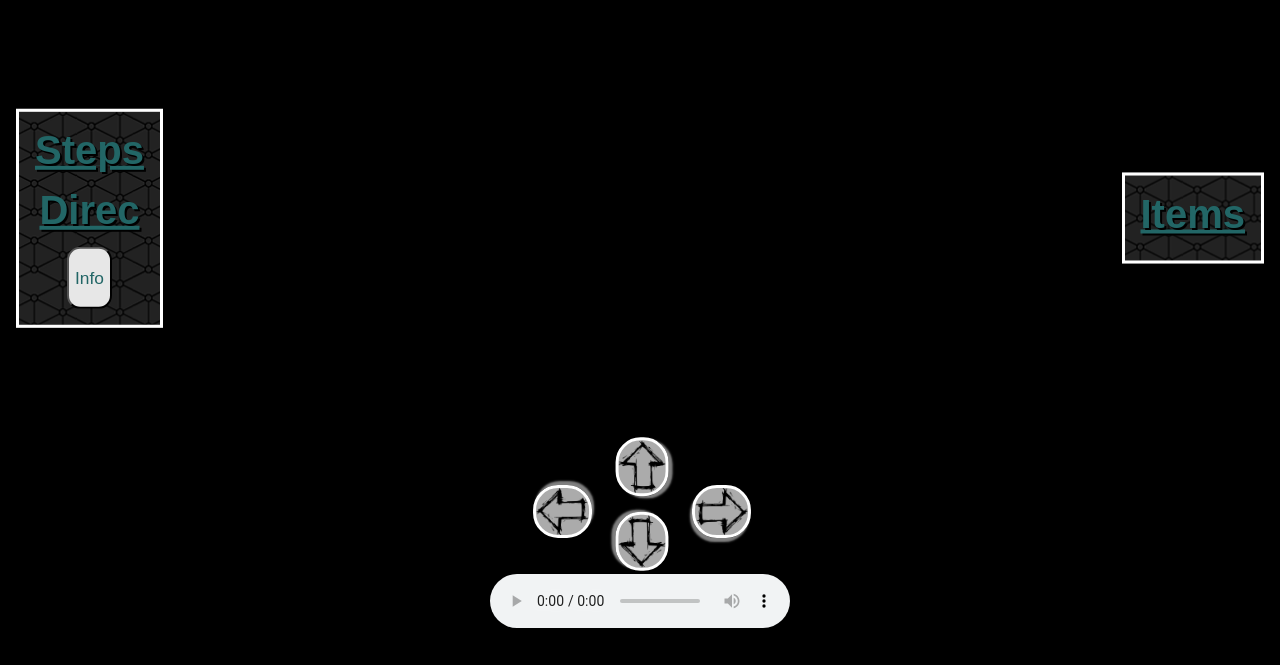
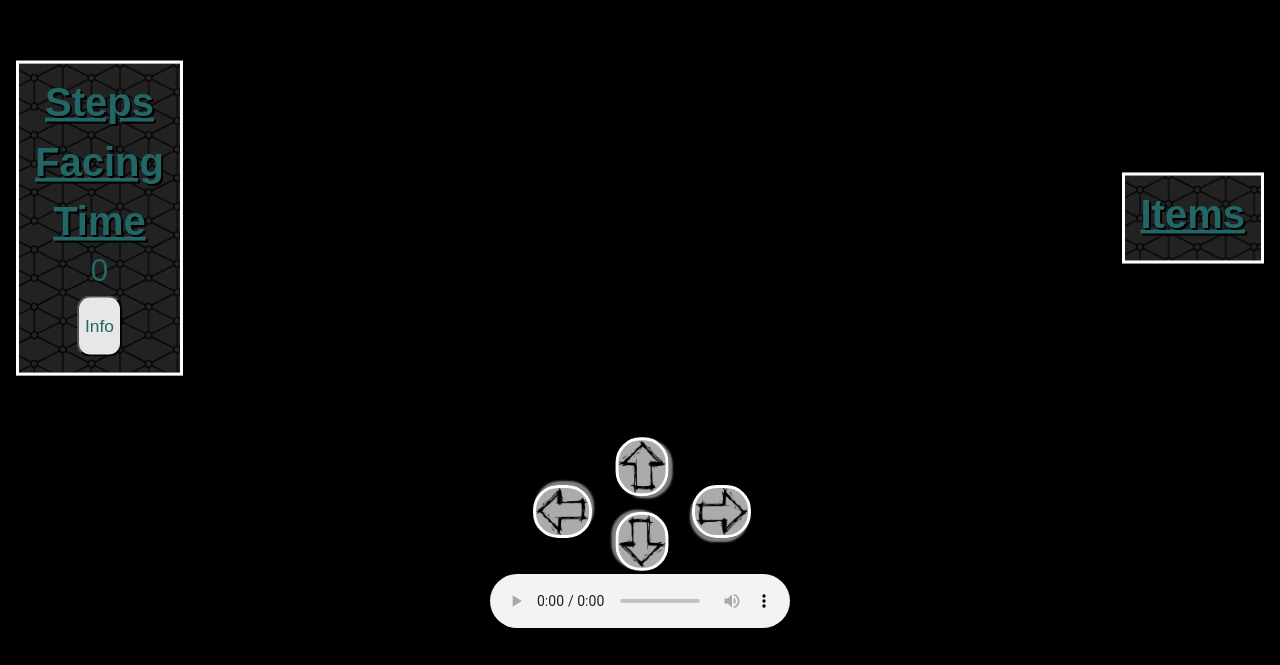
Before and after one commit to Vezio/MazeEscape, a website: page client/views/maze.html in a window 1280 px wide. Shown: the part 135-800 px from the top of the page. Drawn offline with Linux system fonts and the light colour scheme; files that its build step writes are made by us from their sources; no server answers; files whose address does not match are found by name; a web font is replaced by a local one.

Commit message:
added place for timelimit

```diff
--- a/client/views/maze.html
+++ b/client/views/maze.html
@@ -40,8 +40,10 @@ All Current Work: Tyler Rimaldi
   <aside id="stepsAside">
     <h1 class="descrip">Steps</h1>
     <h2 id="steps"></h2>
-    <h1 class="descrip">Direc</h1>
+    <h1 class="descrip">Facing</h1>
     <h2 id="direction"></h2>
+    <h1 class="descrip">Time</h1>
+    <h2 id='seconds'>0</h2>
     <button id="infoButton"><p id="infoButtonText">Info</p></button>
   </aside>
 
```
